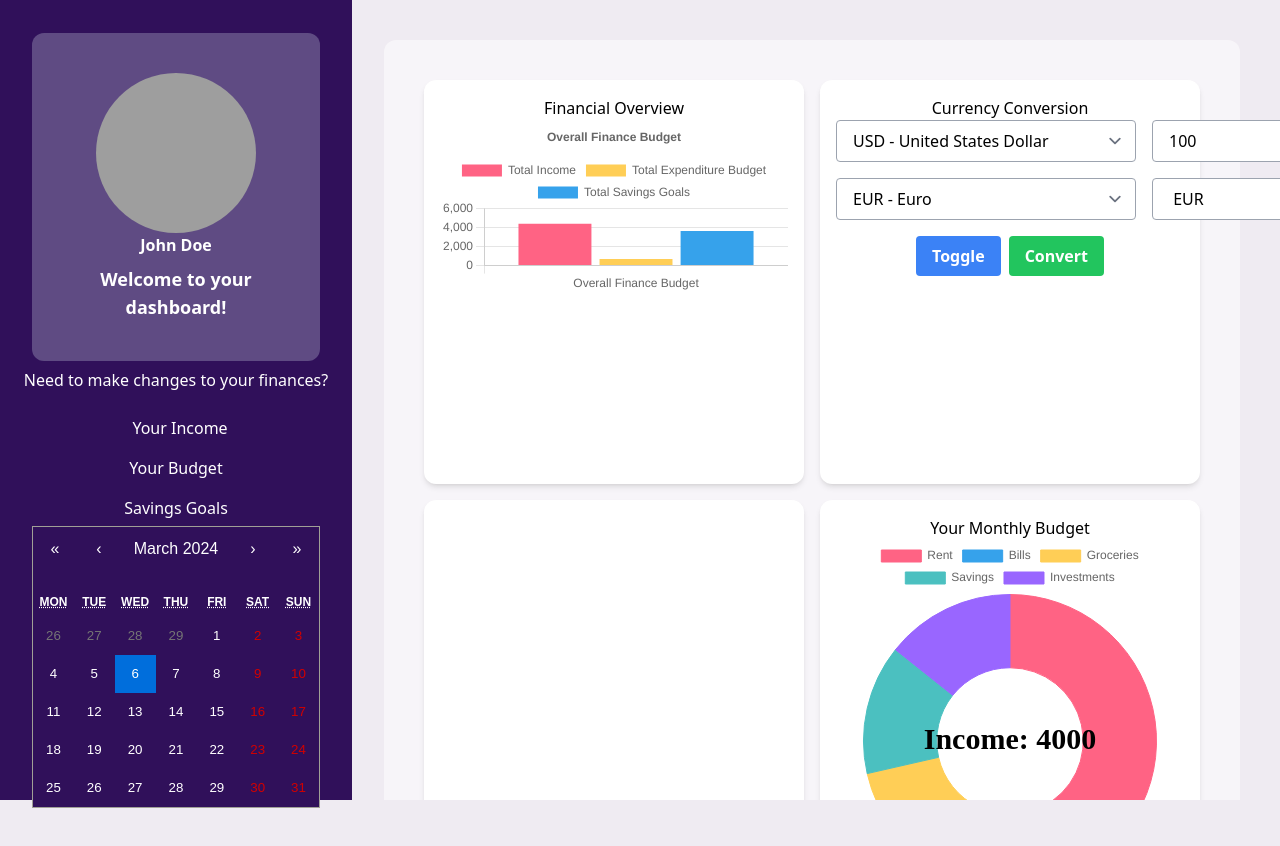
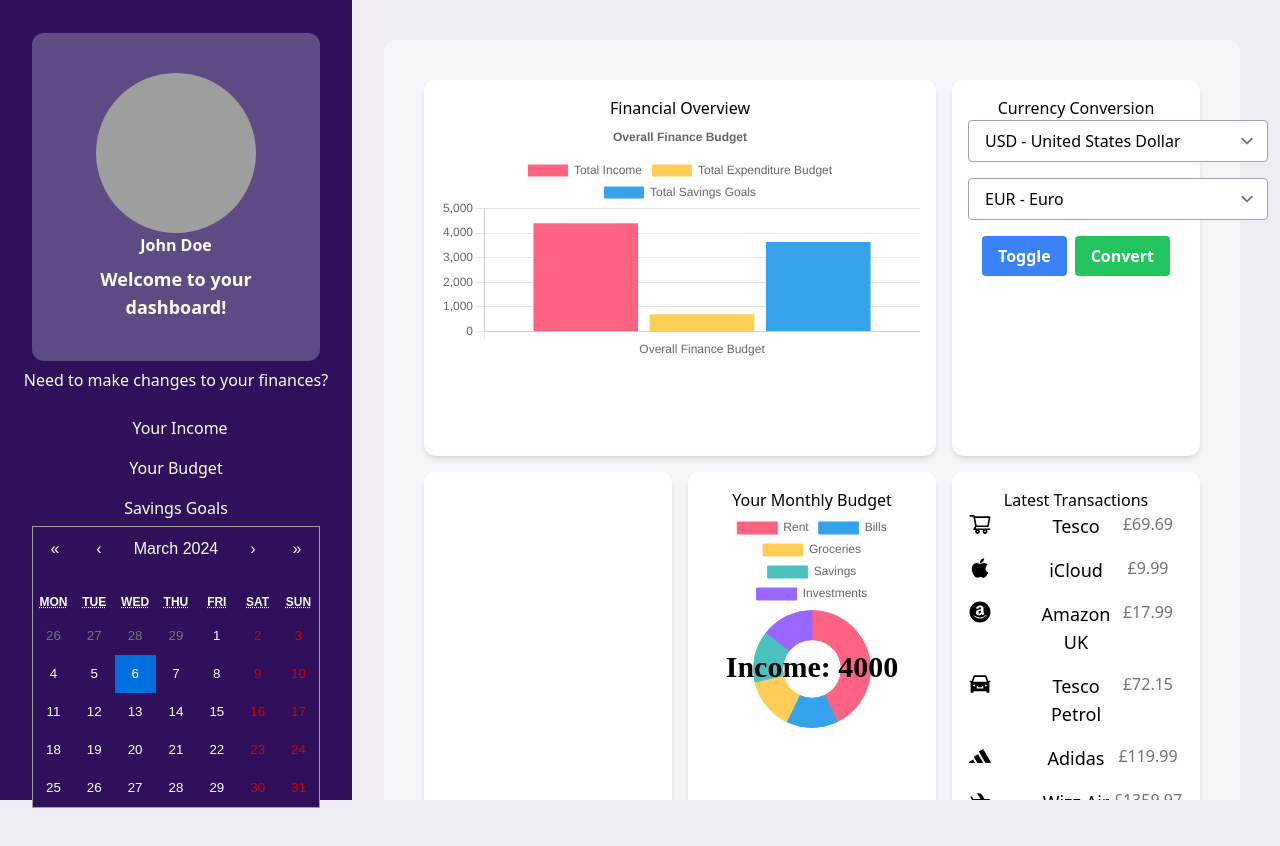
Before and after one commit to MrKatrish/insight_wallet, a React (Vite) app: page /dashboard in a window 1280 px wide. Shown: the top 846 px of the page. Built offline with nearby package versions, Linux system fonts and the light colour scheme; grey boxes are pictures that could not be loaded.

Commit message:
changed grid structure for improved UI. 3 columns

```diff
--- a/src/pages/Dashboard.jsx
+++ b/src/pages/Dashboard.jsx
@@ -18,10 +18,10 @@ const Dashboard = () => {
         <div className="fixed overflow-x-hidden overflow-y-auto top-0 left-0 w-full h-full p-10 pl-96">
           {/* Main Content */}
 
-          <div className="bg-white bg-opacity-50 rounded-xl p-10 grid grid-cols-2 grid-rows-6 gap-4">
+          <div className="bg-white bg-opacity-50 rounded-xl p-10 grid grid-cols-3 grid-rows-6 gap-4">
 
             {/* Tile 1 - BarChart: Finance Overview */}
-            <div className="bg-white rounded-xl shadow-md p-4 col-span-1">
+            <div className="bg-white rounded-xl shadow-md p-4 col-span-2">
               <h2>Financial Overview</h2>
               <BarChart />
             </div>
@@ -50,7 +50,7 @@ const Dashboard = () => {
             </div>
 
             {/* Tile 6 - Savings Goals (Placeholder) */}
-            <div className="bg-white rounded-xl shadow-md p-4 col-span-1">
+            <div className="bg-white rounded-xl shadow-md p-4 col-span-3">
               <h2>Savings Progress</h2>
               {/* here add SavingsGoals component*/}
             </div>
```
